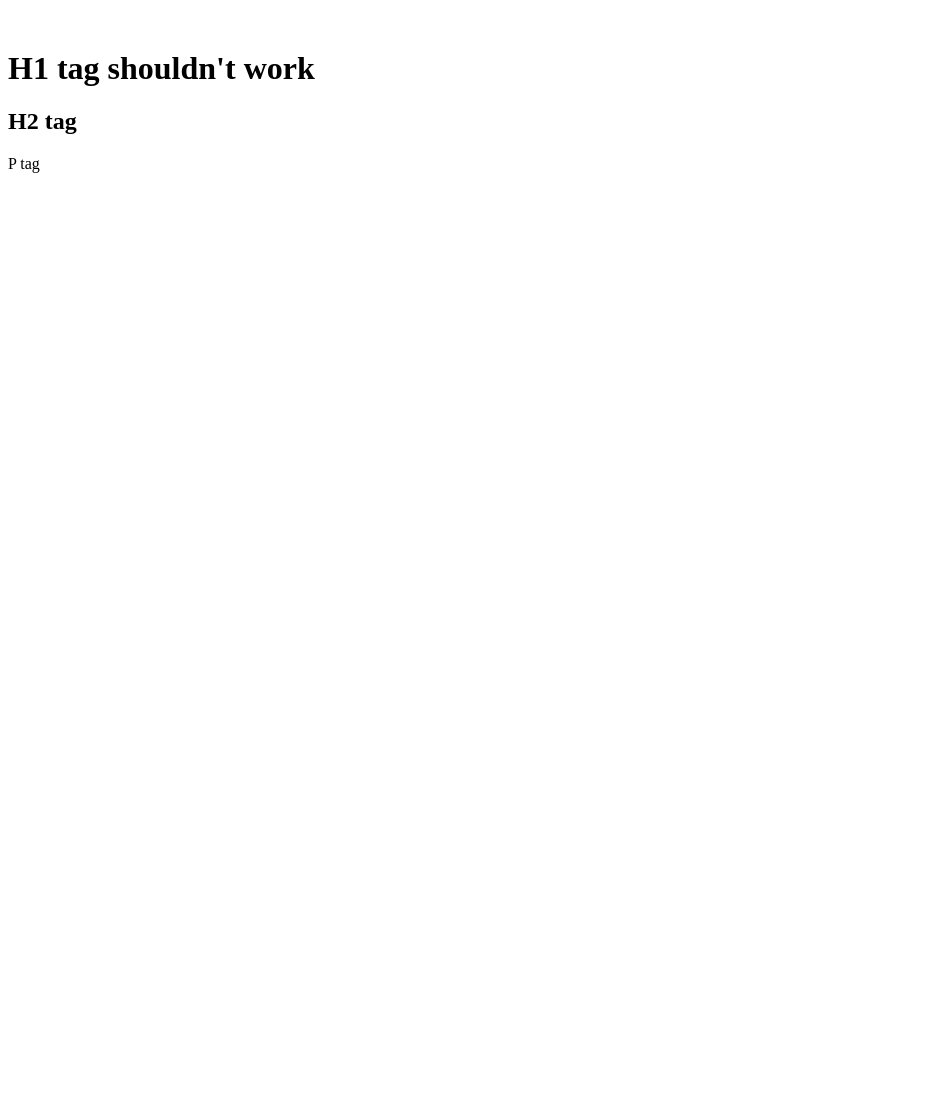
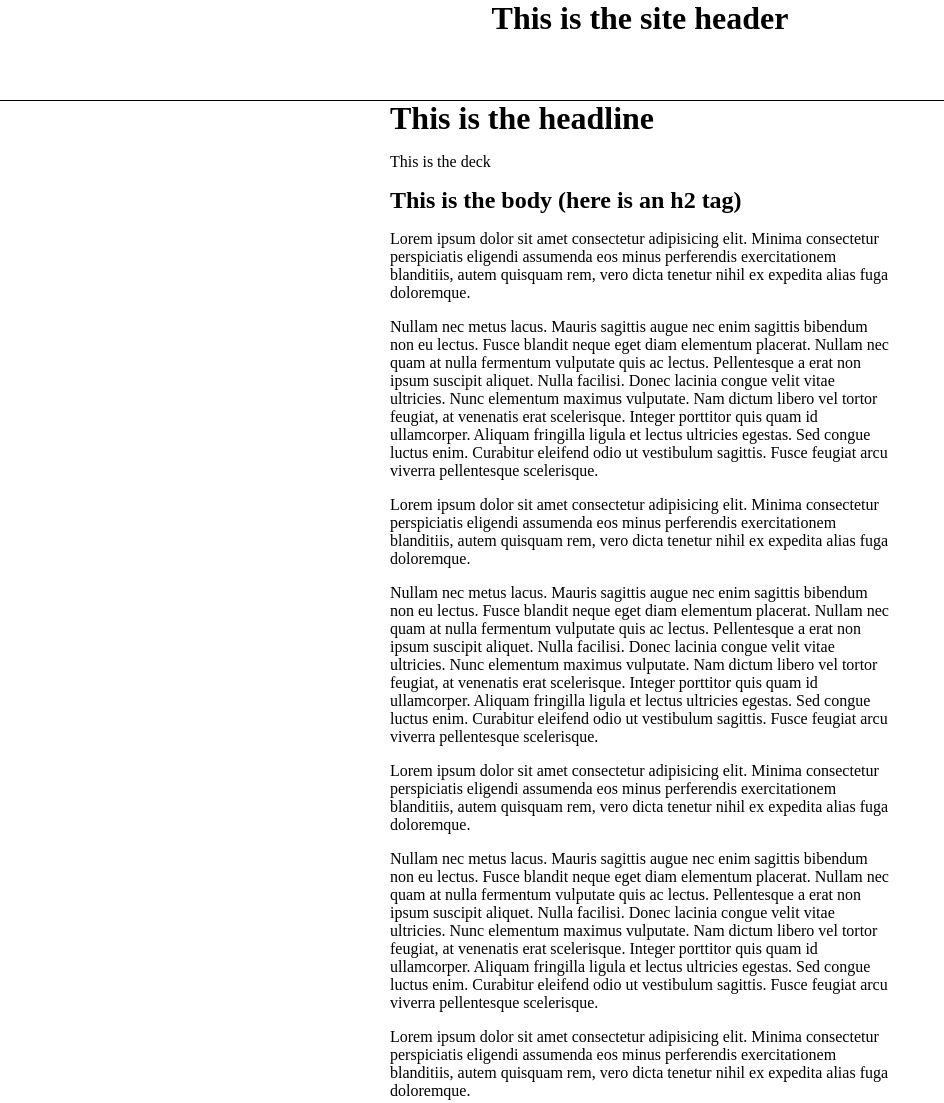
Before and after one commit to nickmanning214/inc-ckeditor5, a website: page index.html in a window 1280 px wide. Shown: the top 1103 px of the page, without its empty margins (0-944 px from the left). Before the commit the page ends 800 px from the top, so only its background shows below. Drawn offline with Linux system fonts and the light colour scheme.

Commit message:
some updates

```diff
--- a/index.html
+++ b/index.html
@@ -4,18 +4,49 @@
         <meta charset="utf-8">
         <title>CKEditor 5 Framework – Quick start</title>
         <style>
-            body{
-                margin-top:50px;
+            /*reset*/
+            body{margin:0;}
+
+
+            header{text-align:center;width:100%;background:white;}
+
+            /*sticky header*/
+            body{--header-height: 100px;}
+            header{position:fixed;border-bottom:1px solid black;height:var(--header-height);}
+            main{
+                padding-top:var(--header-height);
             }
+
+            main{
+                max-width:500px;
+                margin-left:auto;
+                margin-right:auto;
+            }
+            h1,h2{margin:0;padding:0}
+
+
+
         </style>
     </head>
     <body>
-        <div id="editor">
-            <h1>H1 tag shouldn't work</h1>
-            <h2>H2 tag</h2>
-            <p>P tag</p>
-        </div>
-
+        <header>
+            <h1>This is the site header</h1>
+        </header>
+        <main>
+            <h1>This is the headline</h1>
+            <p>This is the deck</p>
+            <section>
+                <h2>This is the body (here is an h2 tag)</h2>
+                <p>Lorem ipsum dolor sit amet consectetur adipisicing elit. Minima consectetur perspiciatis eligendi assumenda eos minus perferendis exercitationem blanditiis, autem quisquam rem, vero dicta tenetur nihil ex expedita alias fuga doloremque.</p>
+                <p>Nullam nec metus lacus. Mauris sagittis augue nec enim sagittis bibendum non eu lectus. Fusce blandit neque eget diam elementum placerat. Nullam nec quam at nulla fermentum vulputate quis ac lectus. Pellentesque a erat non ipsum suscipit aliquet. Nulla facilisi. Donec lacinia congue velit vitae ultricies. Nunc elementum maximus vulputate. Nam dictum libero vel tortor feugiat, at venenatis erat scelerisque. Integer porttitor quis quam id ullamcorper. Aliquam fringilla ligula et lectus ultricies egestas. Sed congue luctus enim. Curabitur eleifend odio ut vestibulum sagittis. Fusce feugiat arcu viverra pellentesque scelerisque.            </p>
+                <p>Lorem ipsum dolor sit amet consectetur adipisicing elit. Minima consectetur perspiciatis eligendi assumenda eos minus perferendis exercitationem blanditiis, autem quisquam rem, vero dicta tenetur nihil ex expedita alias fuga doloremque.</p>
+                <p>Nullam nec metus lacus. Mauris sagittis augue nec enim sagittis bibendum non eu lectus. Fusce blandit neque eget diam elementum placerat. Nullam nec quam at nulla fermentum vulputate quis ac lectus. Pellentesque a erat non ipsum suscipit aliquet. Nulla facilisi. Donec lacinia congue velit vitae ultricies. Nunc elementum maximus vulputate. Nam dictum libero vel tortor feugiat, at venenatis erat scelerisque. Integer porttitor quis quam id ullamcorper. Aliquam fringilla ligula et lectus ultricies egestas. Sed congue luctus enim. Curabitur eleifend odio ut vestibulum sagittis. Fusce feugiat arcu viverra pellentesque scelerisque.            </p>
+                <p>Lorem ipsum dolor sit amet consectetur adipisicing elit. Minima consectetur perspiciatis eligendi assumenda eos minus perferendis exercitationem blanditiis, autem quisquam rem, vero dicta tenetur nihil ex expedita alias fuga doloremque.</p>
+                <p>Nullam nec metus lacus. Mauris sagittis augue nec enim sagittis bibendum non eu lectus. Fusce blandit neque eget diam elementum placerat. Nullam nec quam at nulla fermentum vulputate quis ac lectus. Pellentesque a erat non ipsum suscipit aliquet. Nulla facilisi. Donec lacinia congue velit vitae ultricies. Nunc elementum maximus vulputate. Nam dictum libero vel tortor feugiat, at venenatis erat scelerisque. Integer porttitor quis quam id ullamcorper. Aliquam fringilla ligula et lectus ultricies egestas. Sed congue luctus enim. Curabitur eleifend odio ut vestibulum sagittis. Fusce feugiat arcu viverra pellentesque scelerisque.            </p>
+                <p>Lorem ipsum dolor sit amet consectetur adipisicing elit. Minima consectetur perspiciatis eligendi assumenda eos minus perferendis exercitationem blanditiis, autem quisquam rem, vero dicta tenetur nihil ex expedita alias fuga doloremque.</p>
+                <p>Nullam nec metus lacus. Mauris sagittis augue nec enim sagittis bibendum non eu lectus. Fusce blandit neque eget diam elementum placerat. Nullam nec quam at nulla fermentum vulputate quis ac lectus. Pellentesque a erat non ipsum suscipit aliquet. Nulla facilisi. Donec lacinia congue velit vitae ultricies. Nunc elementum maximus vulputate. Nam dictum libero vel tortor feugiat, at venenatis erat scelerisque. Integer porttitor quis quam id ullamcorper. Aliquam fringilla ligula et lectus ultricies egestas. Sed congue luctus enim. Curabitur eleifend odio ut vestibulum sagittis. Fusce feugiat arcu viverra pellentesque scelerisque.            </p>
+            </section>
+        </main>
         <script src="dist/bundle.js"></script>
     </body>
 </html>
```
Also changed, not shown: app.js (+36 -19 lines), package.json (+9 -3 lines), src/ArticleBody.js (added, +21 -0 lines), src/ArticleTitleDeck.js (added, +31 -0 lines), .babelrc (added), 2 other files.
